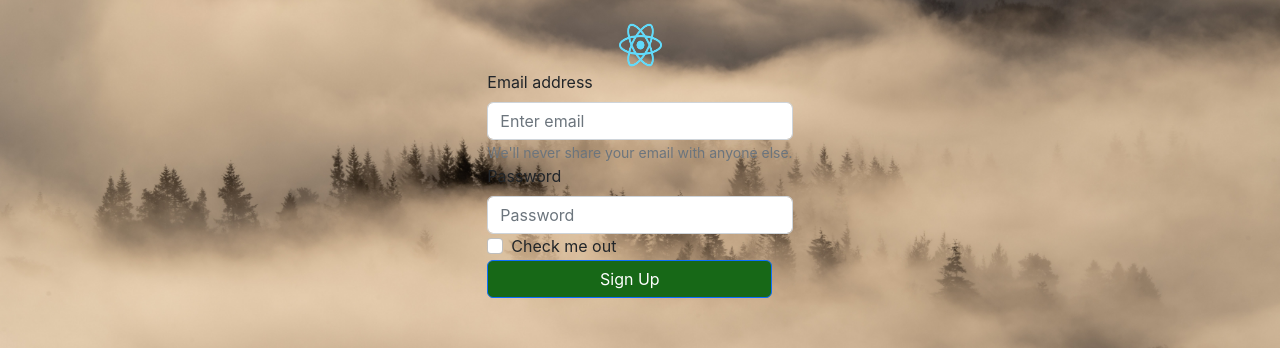
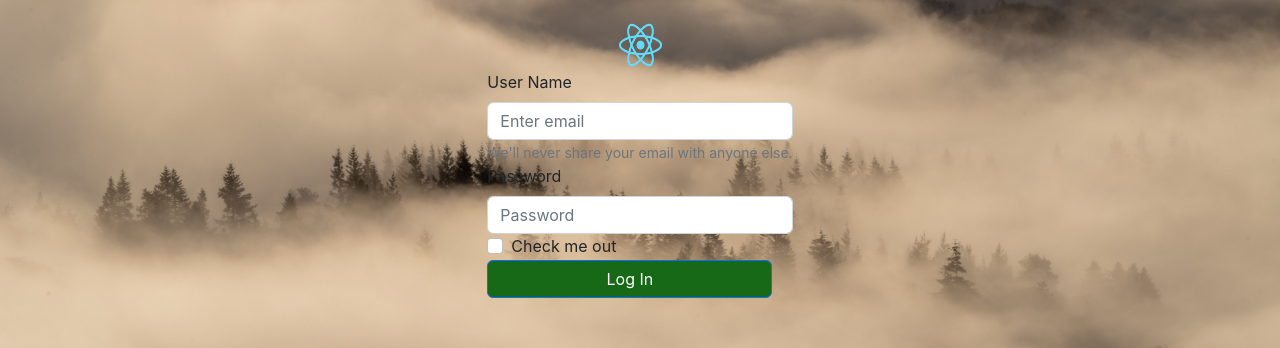
Before and after one commit to Sachinbisht27/React_App, a React (Create React App) app: page /loginpagecontent in a window 1280 px wide. Shown: the part 158-506 px from the top of the page. Built offline with nearby package versions, Linux system fonts and the light colour scheme.

Commit message:
connect log in to backend

```diff
--- a/src/Components/LogInPageContent/loginpagecontent.js
+++ b/src/Components/LogInPageContent/loginpagecontent.js
@@ -3,8 +3,34 @@ import "../Navbar/navbar.css";
 import { useMediaQuery } from "react-responsive";
 import { Container, Col, Form, Button } from "react-bootstrap";
 import "./loginpagecontent.css";
+import axios from "axios";
+import react, { useState} from "react";
 
 function LoginPageContent() {
+
+  const [ username, setUserName ] = useState(null);
+  const [ password, setPassword ] = useState(null);
+
+  const handleInputChange = (e) => {
+        const {id , value} = e.target;
+        if(id === "username"){
+            setUserName(value);
+        if(id === "password"){
+            setPassword(value);
+        }
+    }
+  }
+
+  const handleSubmit  = () => {
+    console.log(username,password);
+
+    axios.post(`http://localhost:9010/login`)
+      .then(res => {
+        console.log(res);
+        console.log(res.data);
+      })
+  }
+
   const isSmall = useMediaQuery({ query: "(max-width: 576px)" });
   if (isSmall) {
     return (
@@ -44,10 +70,10 @@ function LoginPageContent() {
       <>
         <img className="d-block mx-auto imgWidth" src="logo192.png"></img>
         <Col className="d-flex justify-content-center ">
-          <Form>
+          <Form onSubmit={handleSubmit}>
             <Form.Group controlId="formBasicEmail">
-              <Form.Label>Email address</Form.Label>
-              <Form.Control type="email" placeholder="Enter email" />
+              <Form.Label>User Name</Form.Label>
+              <Form.Control value={password} onChange={(e) => handleInputChange(e)} id="username" type="text" placeholder="Enter email" />
               <Form.Text>
                 We'll never share your email with anyone else.
               </Form.Text>
@@ -55,13 +81,13 @@ function LoginPageContent() {
 
             <Form.Group controlId="formBasicPassword">
               <Form.Label>Password</Form.Label>
-              <Form.Control type="password" placeholder="Password" />
+              <Form.Control value={password} onChange={(e) => handleInputChange(e)} id="password" type="password" placeholder="Password" />
             </Form.Group>
             <Form.Group controlId="formBasicCheckbox">
               <Form.Check type="checkbox" label="Check me out" />
             </Form.Group>
             <Button className="signup" type="submit">
-              Sign Up
+              Log In
             </Button>
           </Form>
         </Col>
```
